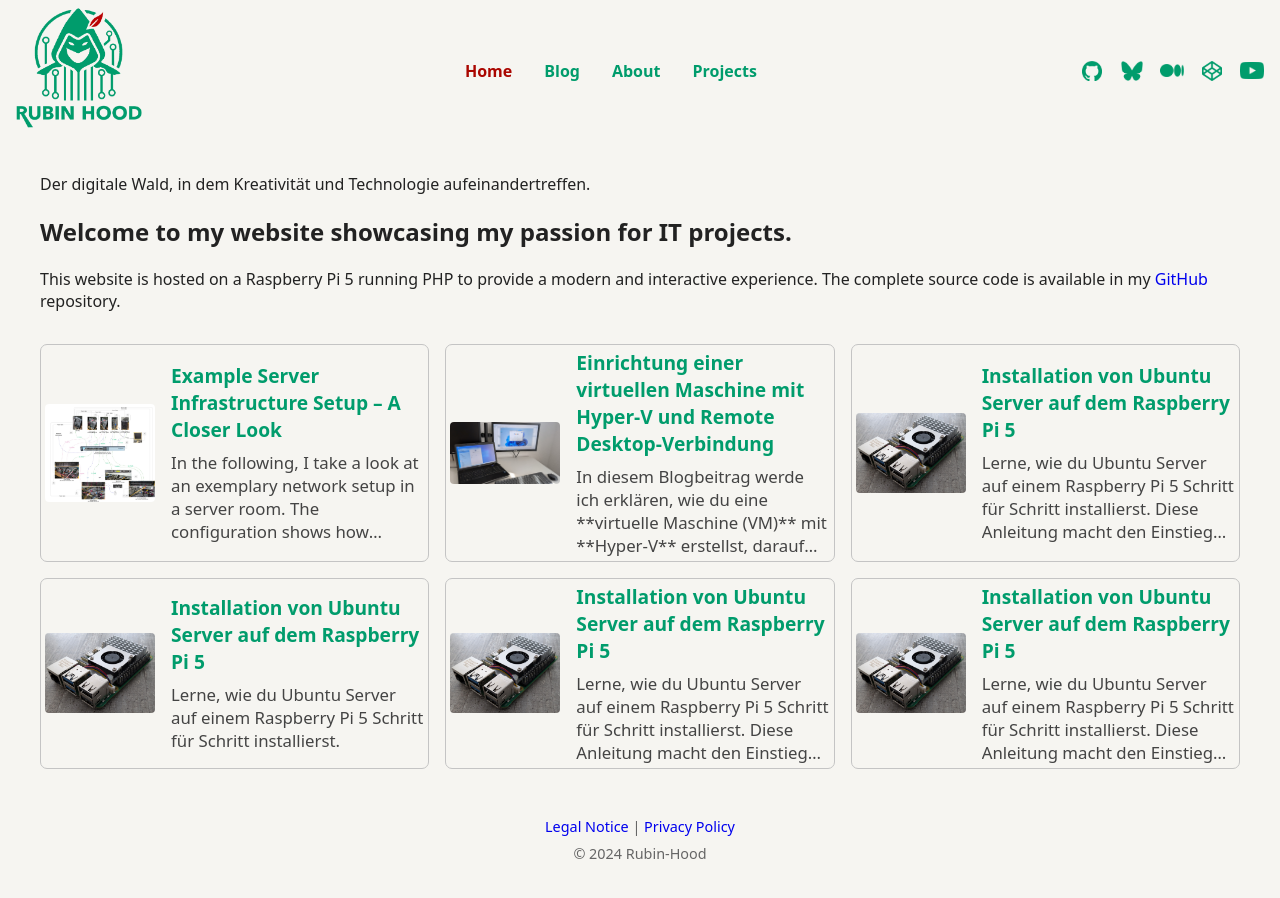
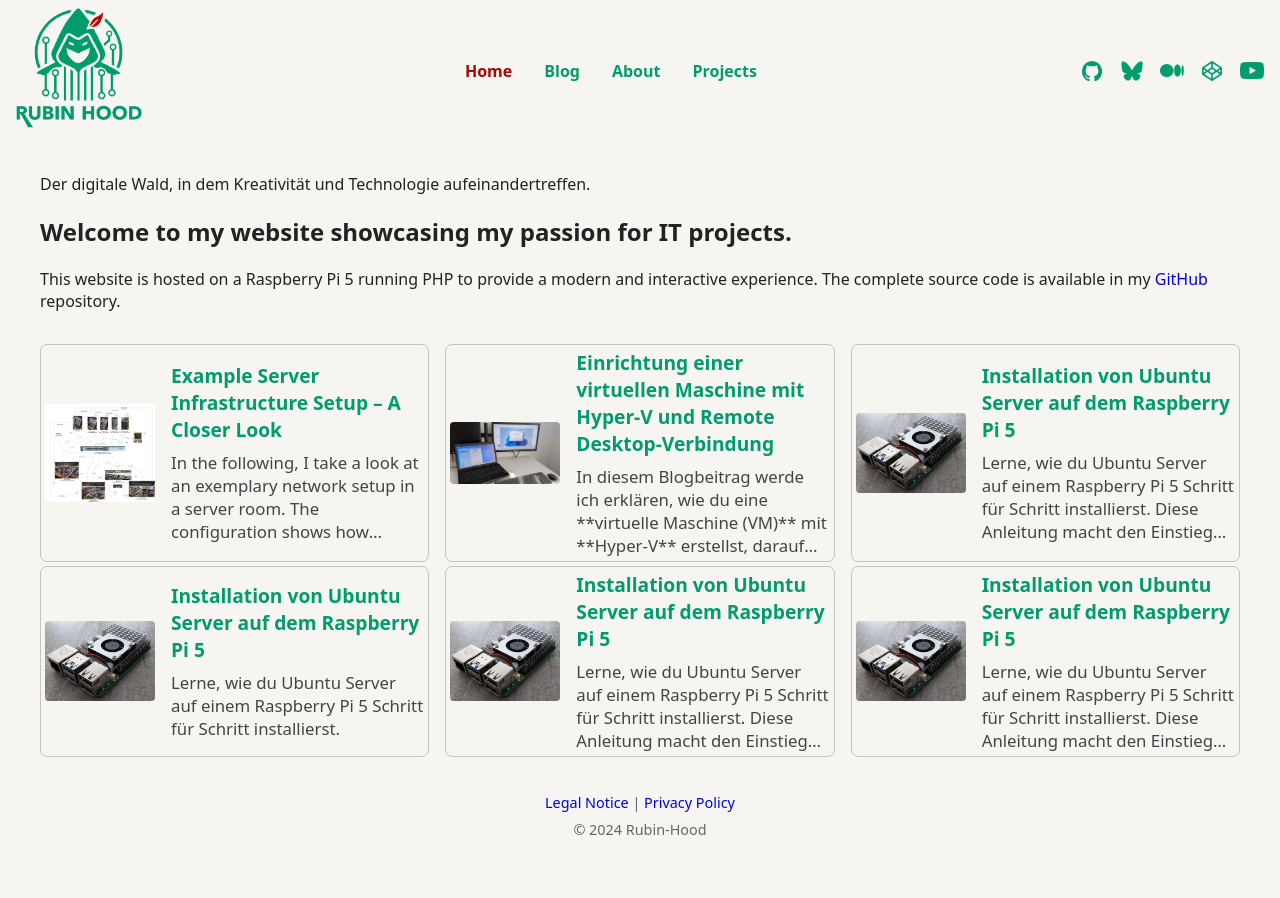
Before and after one commit to rubin-hood/rubinhood-blog, a Jekyll site: the page built from index.md, in a window 1280 px wide. Built offline with Jekyll 4.4.1, drawn with Linux system fonts in a browser that asks for light colours.

Commit message:
Update style.css

```diff
--- a/assets/css/style.css
+++ b/assets/css/style.css
@@ -158,7 +158,7 @@ main {
   padding: 0.25rem;         /* Etwas Innenabstand rundherum */
   max-width: 500px;   /* Beispiel: vorher 350px oder 400px, jetzt z.B. 500px */
   min-width: 320px;   /* Optional, damit die Karten nicht zu klein werden */
-  margin-bottom: 1rem;      /* Abstand nach unten zur nächsten Karte */
+  margin-bottom: 0.25rem;      /* Abstand nach unten zur nächsten Karte */
   transition: border-color .2s; /* Weicher Übergang bei Farbumschlag (z.B. bei aktiver Karte) */
   border: none !important;        /* Keine Umrandung, wenn nicht anders festgelegt */
   width: 100%;                    /* Immer so breit wie möglich im Eltern-Container */
```
